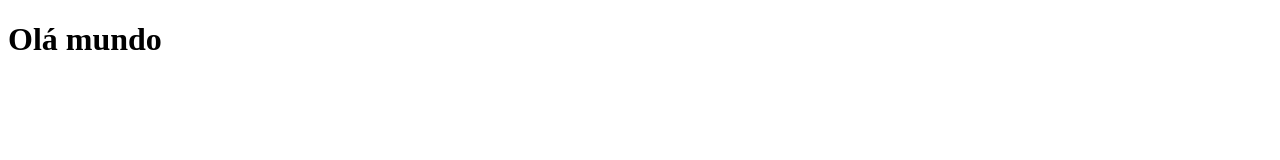
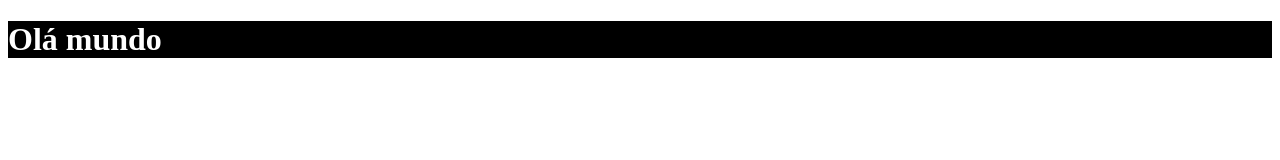
Before and after one commit to paulo-alencar/git-aula-1, a plain HTML site: page index.html in a window 1280 px wide. Drawn offline with Linux system fonts and the light colour scheme.

Commit message:
adicionado-css

```diff
--- a/index.html
+++ b/index.html
@@ -3,6 +3,7 @@
 <head>
     <meta charset="UTF-8">
     <meta name="viewport" content="width=device-width, initial-scale=1.0">
+    <link rel="stylesheet" href="style.css">
     <title>Git - aula 01</title>
 </head>
 <body>
--- /dev/null
+++ b/style.css
@@ -0,0 +1,5 @@
+h1 {
+    color: white;
+    background-color: black;
+    border: 2pxs solid black;
+}
```
